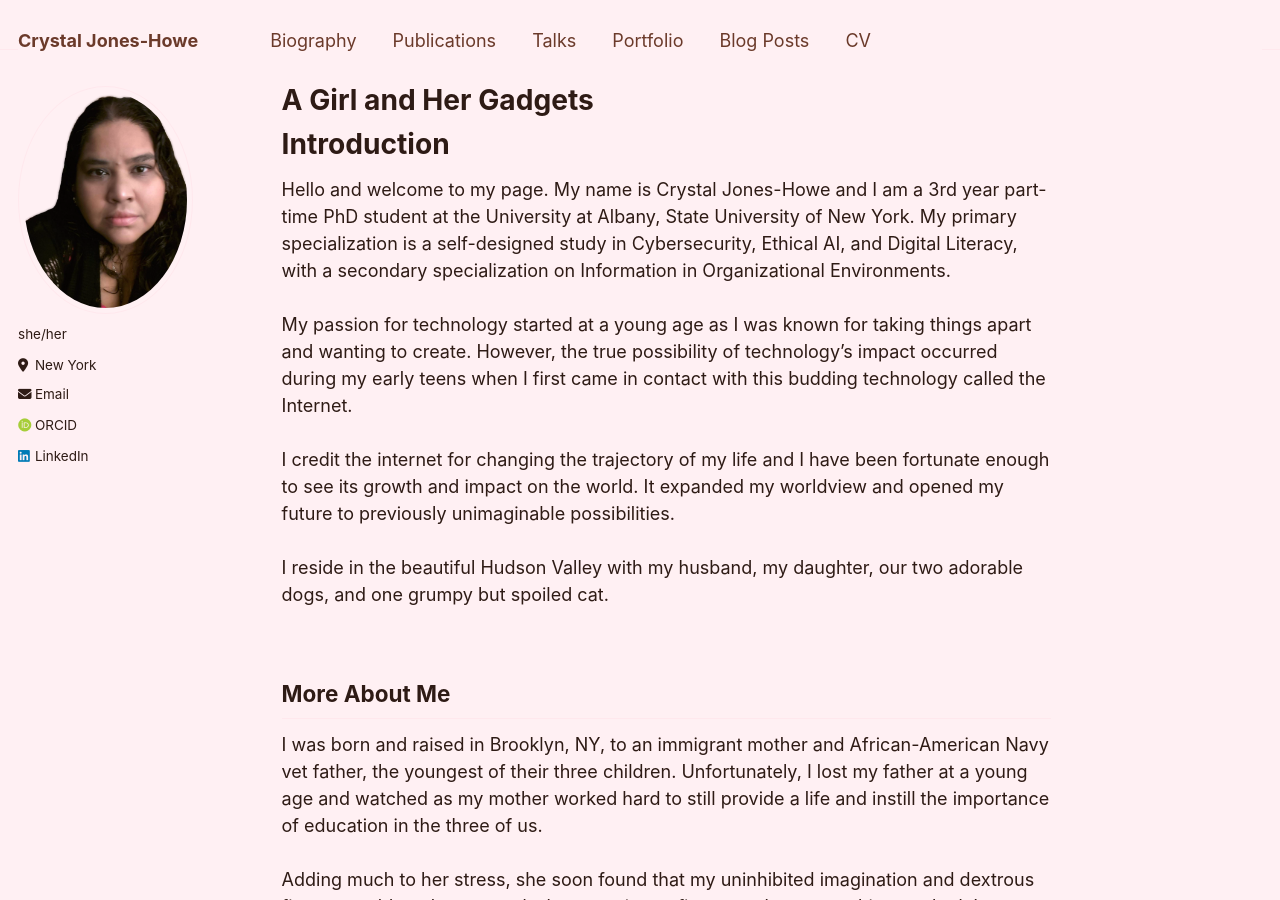
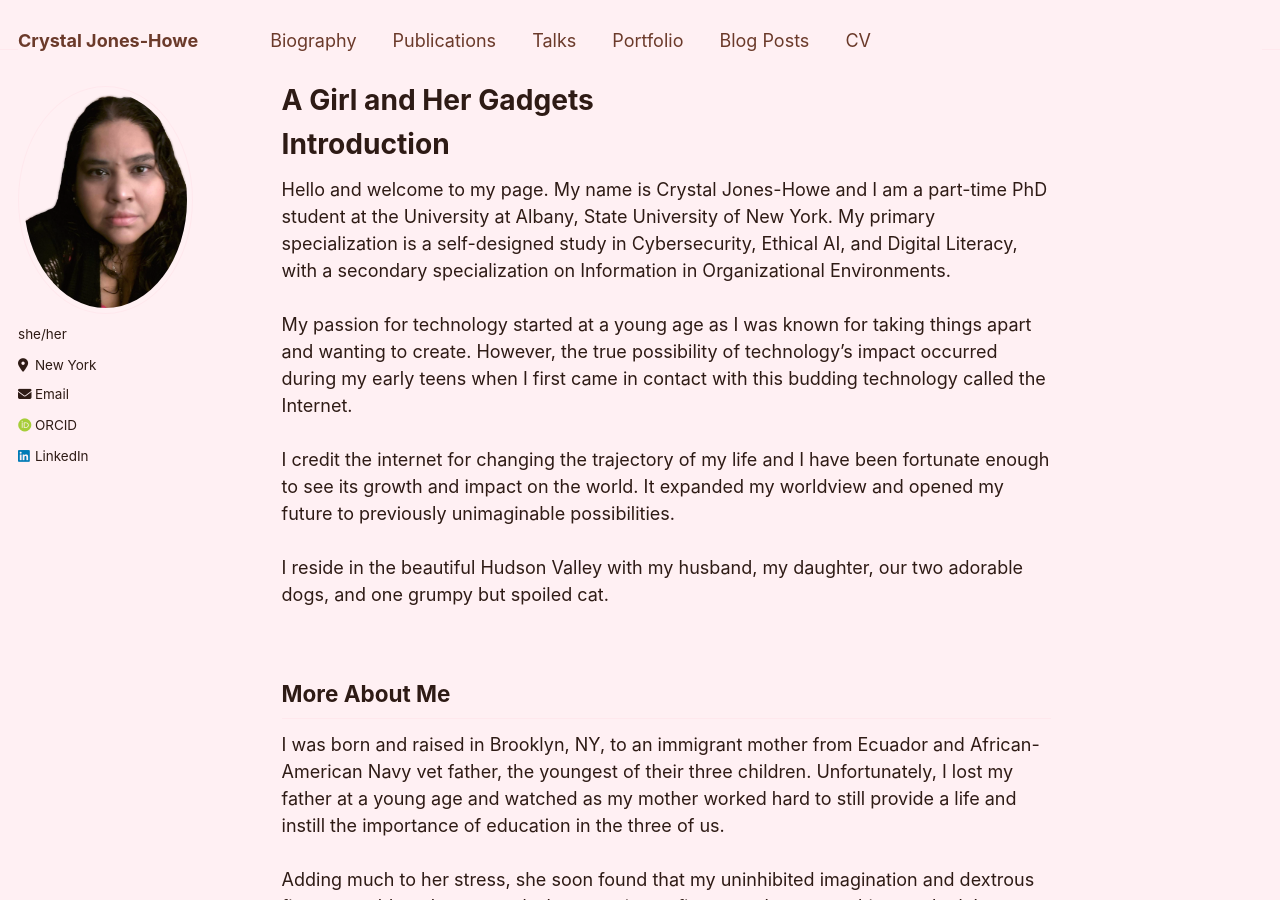
Before and after one commit to cjoneshowe/cjoneshowe.github.io, a Jekyll site: the page built from _pages/about.md, in a window 1280 px wide and 900 px high. Built offline with Jekyll 4.4.1, drawn with Linux system fonts in a browser that asks for light colours; some web fonts are replaced.

Commit message:
Updated About Page
Removed Years in program and added Ecuador

```diff
--- a/_pages/about.md
+++ b/_pages/about.md
@@ -10,7 +10,7 @@ redirect_from:
 Introduction
 ======
 
-Hello and welcome to my page.  My name is Crystal Jones-Howe and I am a 3rd year part-time PhD student at the University at Albany, State University of New York. My primary specialization is a self-designed study in Cybersecurity, Ethical AI, and Digital Literacy, with a secondary specialization on Information in Organizational Environments.<br/><br/>
+Hello and welcome to my page.  My name is Crystal Jones-Howe and I am a part-time PhD student at the University at Albany, State University of New York. My primary specialization is a self-designed study in Cybersecurity, Ethical AI, and Digital Literacy, with a secondary specialization on Information in Organizational Environments.<br/><br/>
 My passion for technology started at a young age as I was known for taking things apart and wanting to create.  However, the true possibility of technology's impact occurred during my early teens when I first came in contact with this budding technology called the Internet.  <br/><br/>
 I credit the internet for changing the trajectory of my life and I have been fortunate enough to see its growth and impact on the world.  It expanded my worldview and opened my future to previously unimaginable possibilities. <br/><br/>
 I reside in the beautiful Hudson Valley with my husband, my daughter, our two adorable dogs, and one grumpy but spoiled cat. <br/>
@@ -19,7 +19,7 @@ I reside in the beautiful Hudson Valley with my husband, my daughter, our two ad
 More About Me
 -----
 
-I was born and raised in Brooklyn, NY, to an immigrant mother and African-American Navy vet father, the youngest of their three children.  Unfortunately, I lost my father at a young age and watched as my mother worked hard to still provide a life and instill the importance of education in the three of us. <br/><br/>
+I was born and raised in Brooklyn, NY, to an immigrant mother from Ecuador and African-American Navy vet father, the youngest of their three children.  Unfortunately, I lost my father at a young age and watched as my mother worked hard to still provide a life and instill the importance of education in the three of us. <br/><br/>
 Adding much to her stress, she soon found that my uninhibited imagination and dextrous fingers could not be stopped when wanting to figure out how something worked.  I was drawn to what, at the time, would be considered the more "boyish" hobbies of science and tech toys, superheroes, and action cartoons. While I had my fair share of Barbies, it was clear my interests were broader than what was presented to me.<br/><br/>
 At the age of 13, I gained access to my older sister's college laptop.  Little did everyone know how that would change my life.  In a time of chat rooms and talkers, I met, spoke, and collaborated with people across the US and the entire globe.   Things I have only seen on TV and in movies took on a new reality of something obtainable, creating a desire to see and (more importantly) understand these things for myself.  <br/><br/>
 I was exposed to like-minded individuals with vastly different experiences than I had grown up with, which contributed to the scope of my imagination.  I learned more about computer science and what others could do, quickly absorbing and researching everything I could comprehend.  While I was still limited in my access, that didn't stop my curiosity so i took any opportunity to learn and grow that I could find. <br/><br/>
```
